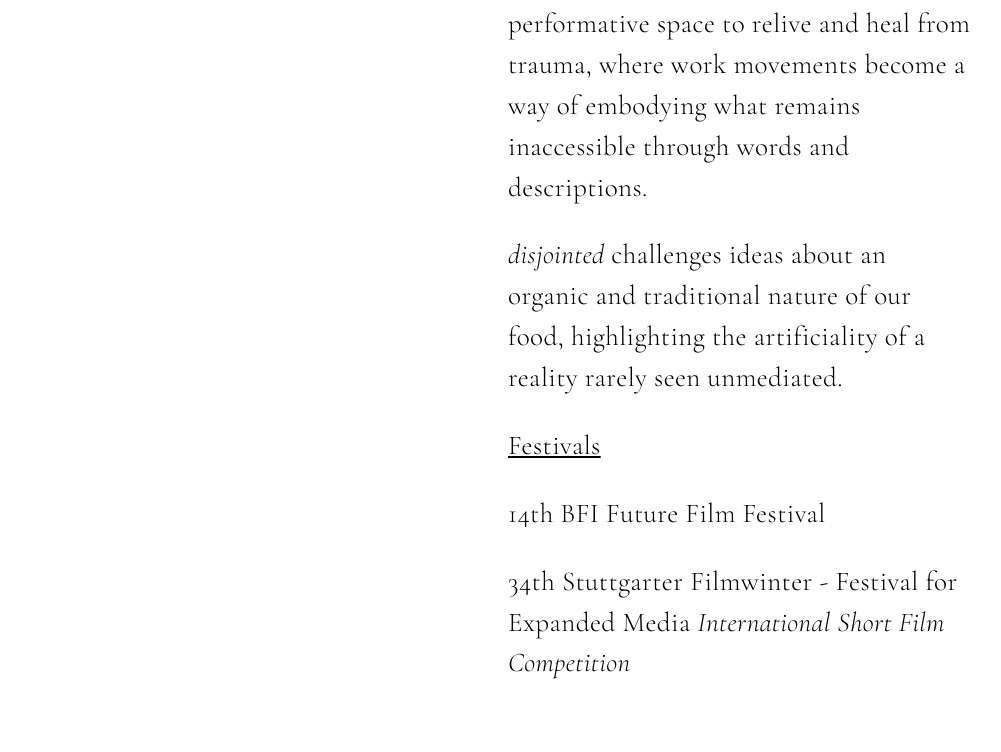
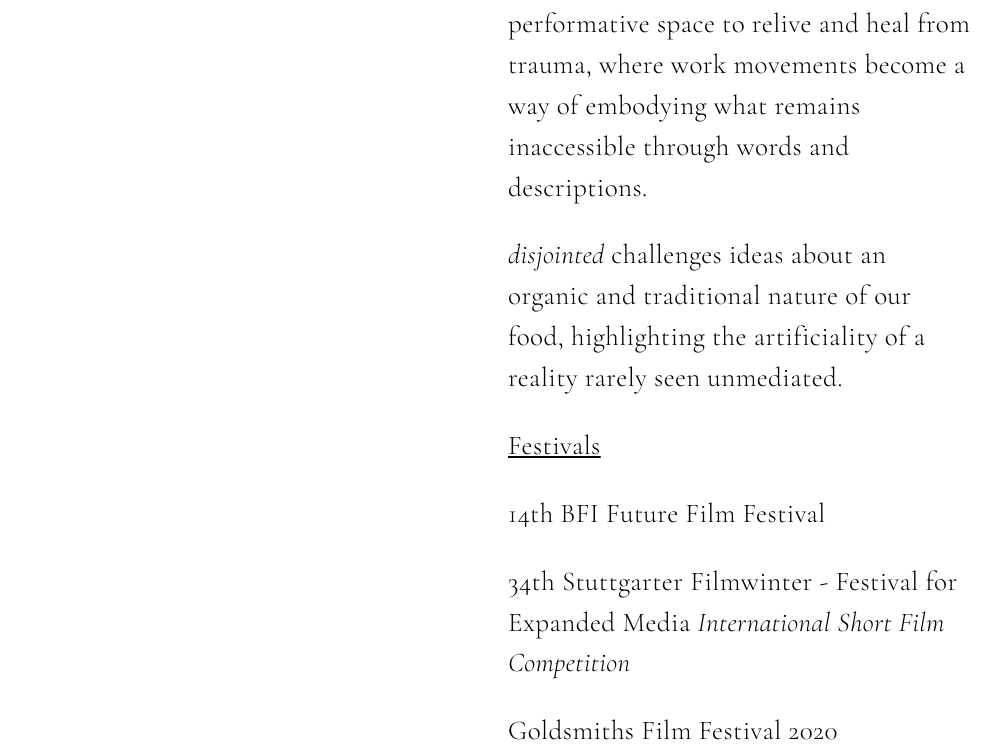
Before and after one commit to clarahelbig-portfolio/clarahelbig-portfolio.github.io, a plain HTML site: page disjointed.html in a window 1280 px wide. Shown: the part 694-1446 px from the top of the page, without its empty margins (36-1037 px from the left). Before the commit the page ends 1378 px from the top, so only its background shows below. Drawn offline with nearby package versions, Linux system fonts and the light colour scheme.

Commit message:
Update disjointed.html

```diff
--- a/disjointed.html
+++ b/disjointed.html
@@ -59,5 +59,6 @@ The film deals with a patriarchal paradigm in crisis and offers a performative s
             <p><u> Festivals </u></p>
             <p> 14th BFI Future Film Festival </p>
             <p> 34th Stuttgarter Filmwinter - Festival for Expanded Media <i> International Short Film Competition </i> </p>
+            <p> Goldsmiths Film Festival 2020 </i> </p>
         </section>
         </div>
```
